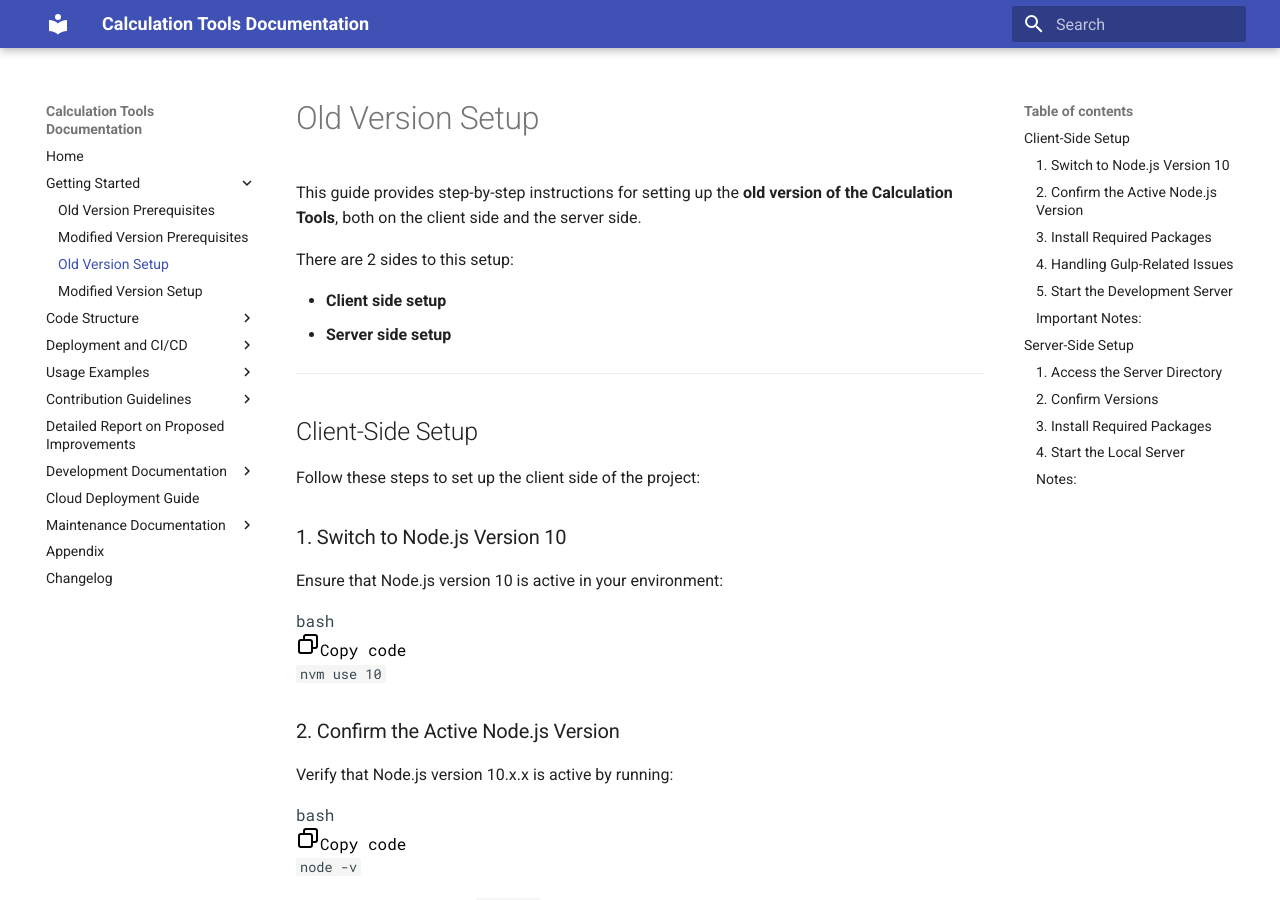
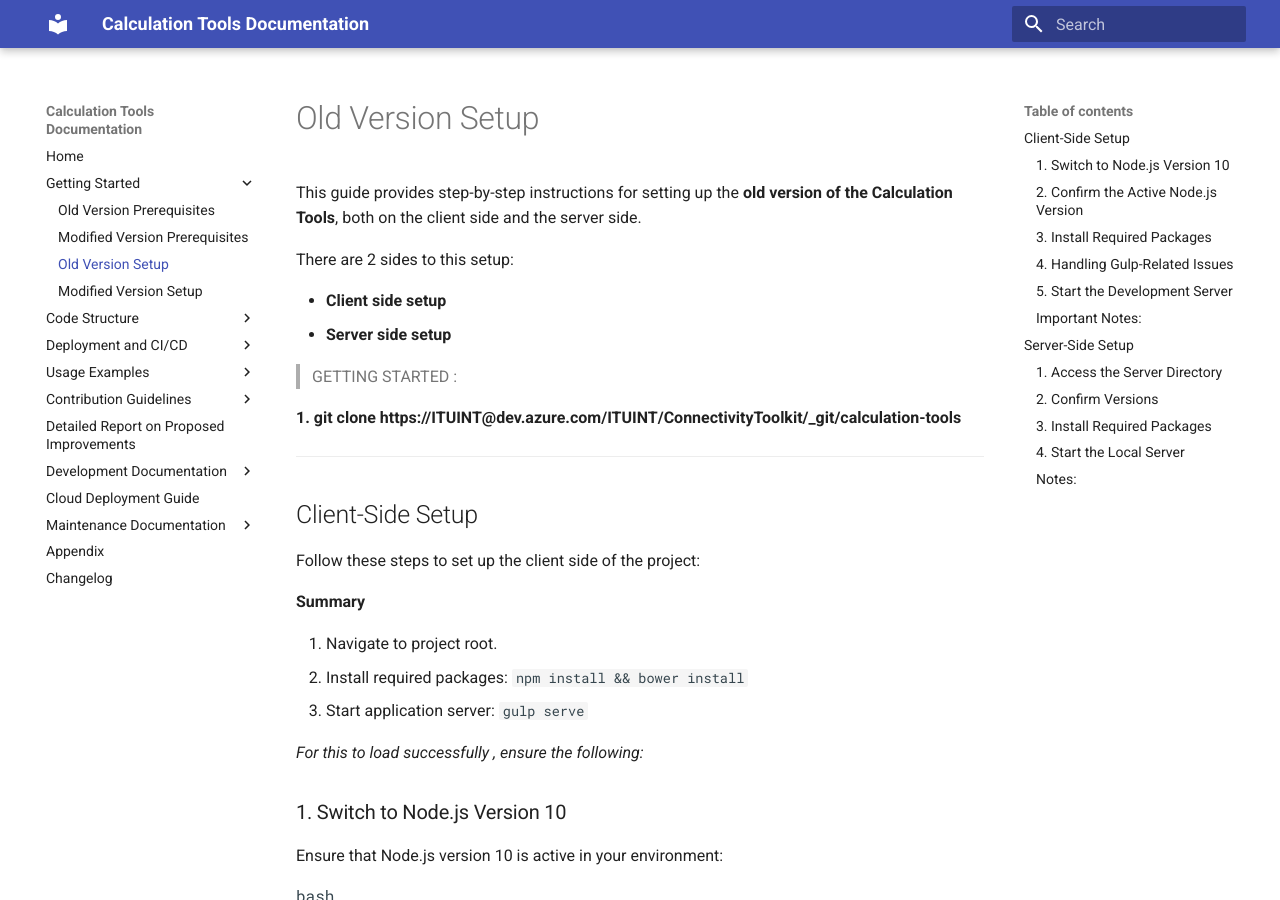
Before and after one commit to FNS-Division/old_CalculationToolkit_documentation, an MkDocs documentation site: the page built from docs/old_version/setup.md, in a window 1280 px wide and 900 px high. Built offline with MkDocs 1.6.1 and Material for MkDocs 9.7.7, drawn with Linux system fonts in a browser that asks for light colours; some of the changed text lies outside the part shown.

Commit message:
edits old & new setup

```diff
--- a/docs/old_version/setup.md
+++ b/docs/old_version/setup.md
@@ -4,6 +4,12 @@ There are 2 sides to this setup:
 
 * **Client side setup**
 * **Server side setup**
+
+
+> GETTING STARTED :
+
+**1. git clone https://ITUINT@dev.azure.com/ITUINT/ConnectivityToolkit/_git/calculation-tools**
+
 
 ---
 
@@ -12,6 +18,16 @@ There are 2 sides to this setup:
 ## Client-Side Setup
 
 Follow these steps to set up the client side of the project:
+
+
+**Summary**
+
+1. Navigate to project root.
+2. Install required packages: `npm install && bower install`
+3. Start application server: `gulp serve`
+
+
+*For this to load successfully , ensure the following:*
 
 ### 1. Switch to Node.js Version 10
 
@@ -79,6 +95,21 @@ Once everything is set up, start the development server using Gulp:
 
 Setting up the server side of the project involves configuring PHP and Python and running the necessary commands to start the local server.
 
+
+**Summary**
+
+Required: Docker, Rabbitmq Recommended PHP version: *5.6.25+* Recommended NodeJS version: *7.9.0+* with NPM *4.2.0+*
+
+Setting up PHP API server:
+
+1. Navigate to **server** directory.
+2. Install required packages: `php composer.phar install`
+3. Start local server: `php composer.phar start`
+
+
+  For this to load successfully , ensure the following:
+
+
 ### 1. Access the Server Directory
 
 Open a new CMD terminal in administrator mode, and navigate to the server directory within the project:
```
